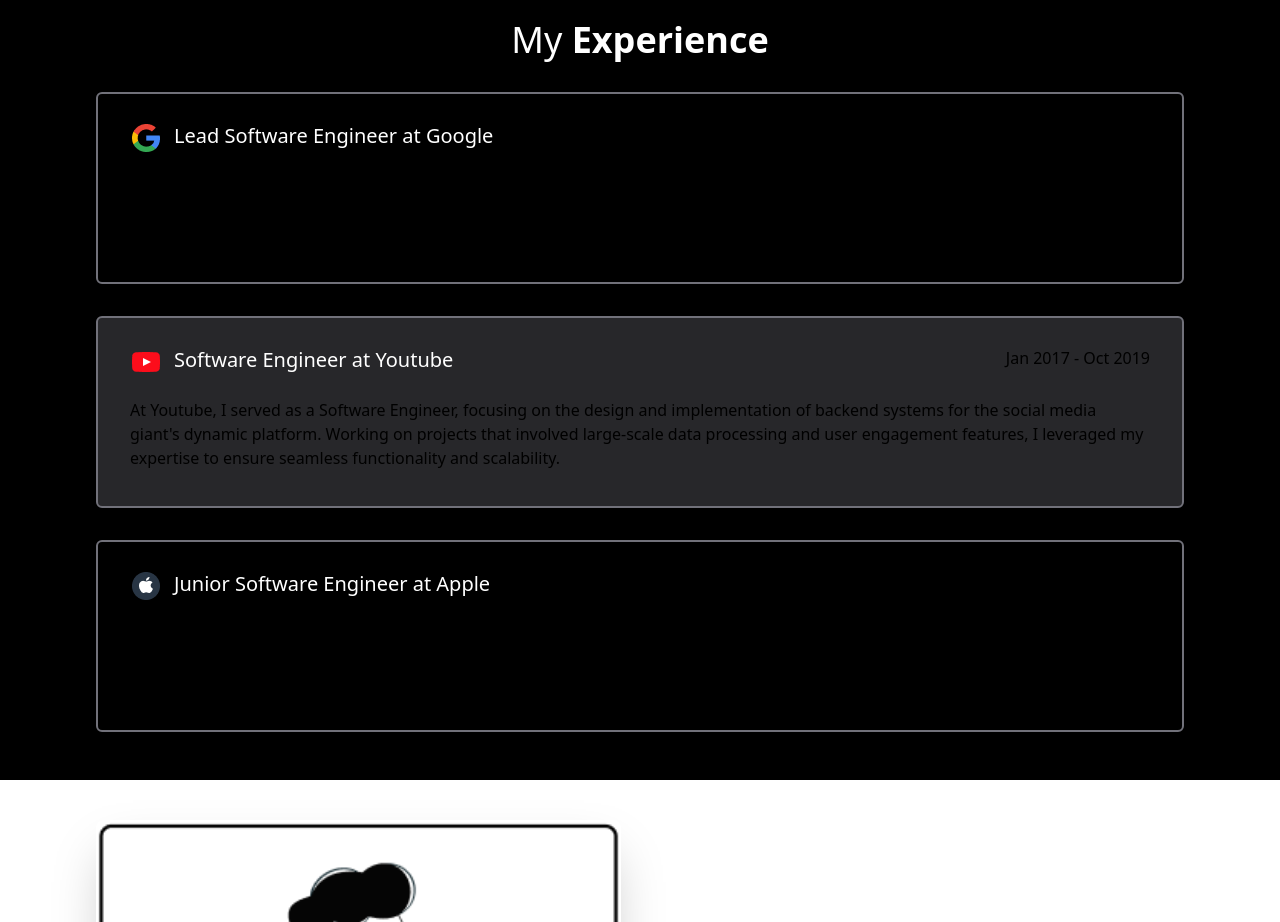
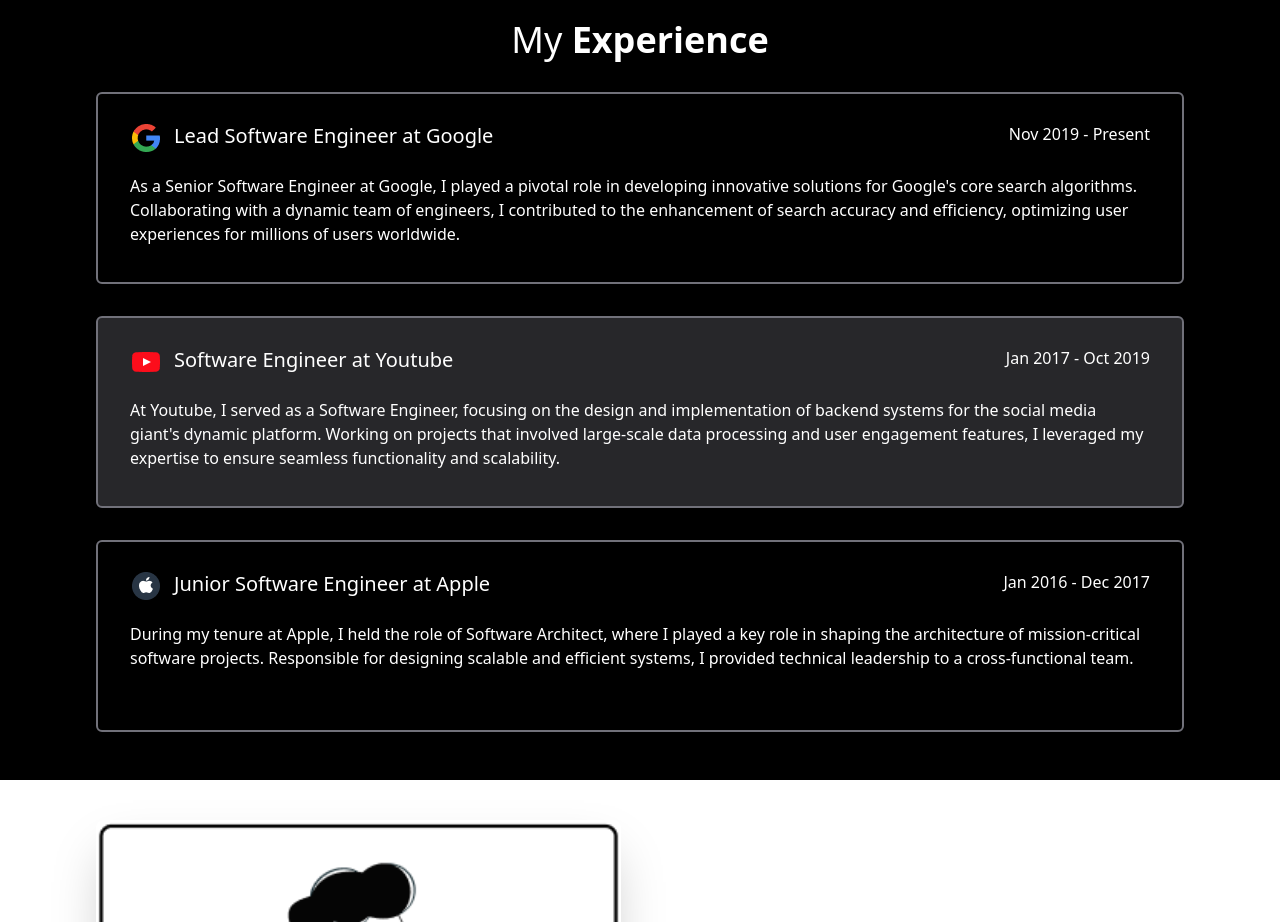
Before and after one commit to 11111Asif/based-portfolio-website, a React (Vite) app: page / in a window 1280 px wide. Shown: the part 1580-2502 px from the top of the page. Built offline with nearby package versions, Linux system fonts and the light colour scheme.

Commit message:
added to repet

```diff
--- a/src/component/Experience/Experience.jsx
+++ b/src/component/Experience/Experience.jsx
@@ -12,9 +12,9 @@ const Experience = () => {
                         <img src={google} alt="" />
                         <p className='text-xl text-white'>Lead Software Engineer at Google</p>
                     </div>
-                    <p className='lg:mt-0 mt-3'>Nov 2019 - Present</p>
+                    <p className='lg:mt-0 mt-3 text-white'>Nov 2019 - Present</p>
                 </div>
-                <p>
+                <p className='text-white'>
                     As a Senior Software Engineer at Google, I played a pivotal role in developing innovative solutions for Google's core search algorithms. Collaborating with a dynamic team of engineers, I contributed to the enhancement of search accuracy and efficiency, optimizing user experiences for millions of users worldwide.
                 </p>
             </div>
@@ -24,9 +24,9 @@ const Experience = () => {
                         <img src={youtube} alt="" />
                         <p className='text-xl text-white'>Software Engineer at Youtube</p>
                     </div>
-                    <p className='lg:mt-0 mt-3'>Jan 2017 - Oct 2019</p>
+                    <p className='lg:mt-0 mt-3 text-white'>Jan 2017 - Oct 2019</p>
                 </div>
-                <p>
+                <p className='text-white'>
                     At Youtube, I served as a  Software Engineer, focusing on the design and implementation of backend systems for the social media giant's dynamic platform. Working on projects that involved large-scale data processing and user engagement features, I leveraged my expertise to ensure seamless functionality and scalability.
                 </p>
             </div>
@@ -36,9 +36,9 @@ const Experience = () => {
                         <img src={apple} alt="" />
                         <p className='text-xl text-white'>Junior Software Engineer at Apple</p>
                     </div>
-                    <p className='lg:mt-0 mt-3'>Jan 2016 - Dec 2017</p>
+                    <p className='lg:mt-0 mt-3 text-white'>Jan 2016 - Dec 2017</p>
                 </div>
-                <p>
+                <p className='text-white'>
                     During my tenure at Apple, I held the role of Software Architect, where I played a key role in shaping the architecture of mission-critical software projects. Responsible for designing scalable and efficient systems, I provided technical leadership to a cross-functional team.
                 </p>
             </div>
--- a/src/component/Footer/Footer.jsx
+++ b/src/component/Footer/Footer.jsx
@@ -6,7 +6,7 @@ const Footer = () => {
             <div className='flex justify-between'>
                 <div className='flex gap-3'>
                     <img src={logo} alt="" />
-                    <h2 className="text-3xl font-bold text-white">Personal</h2>
+                    <h2 className="lg:text-3xl font-bold text-white">Personal</h2>
                 </div>
                 <div>
                     <p className='text-white'>@ 2019-2023 Personal</p>
```
